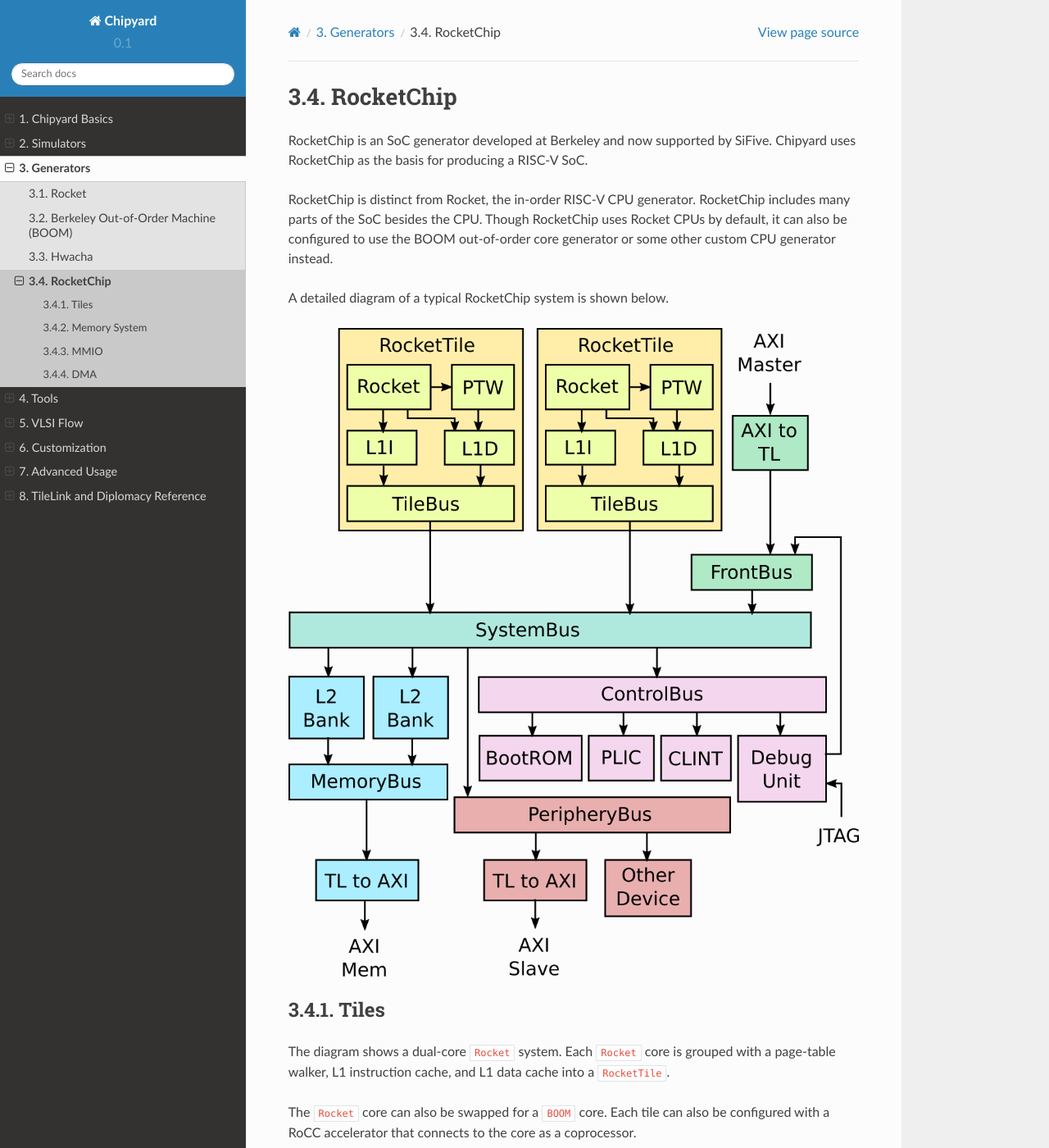
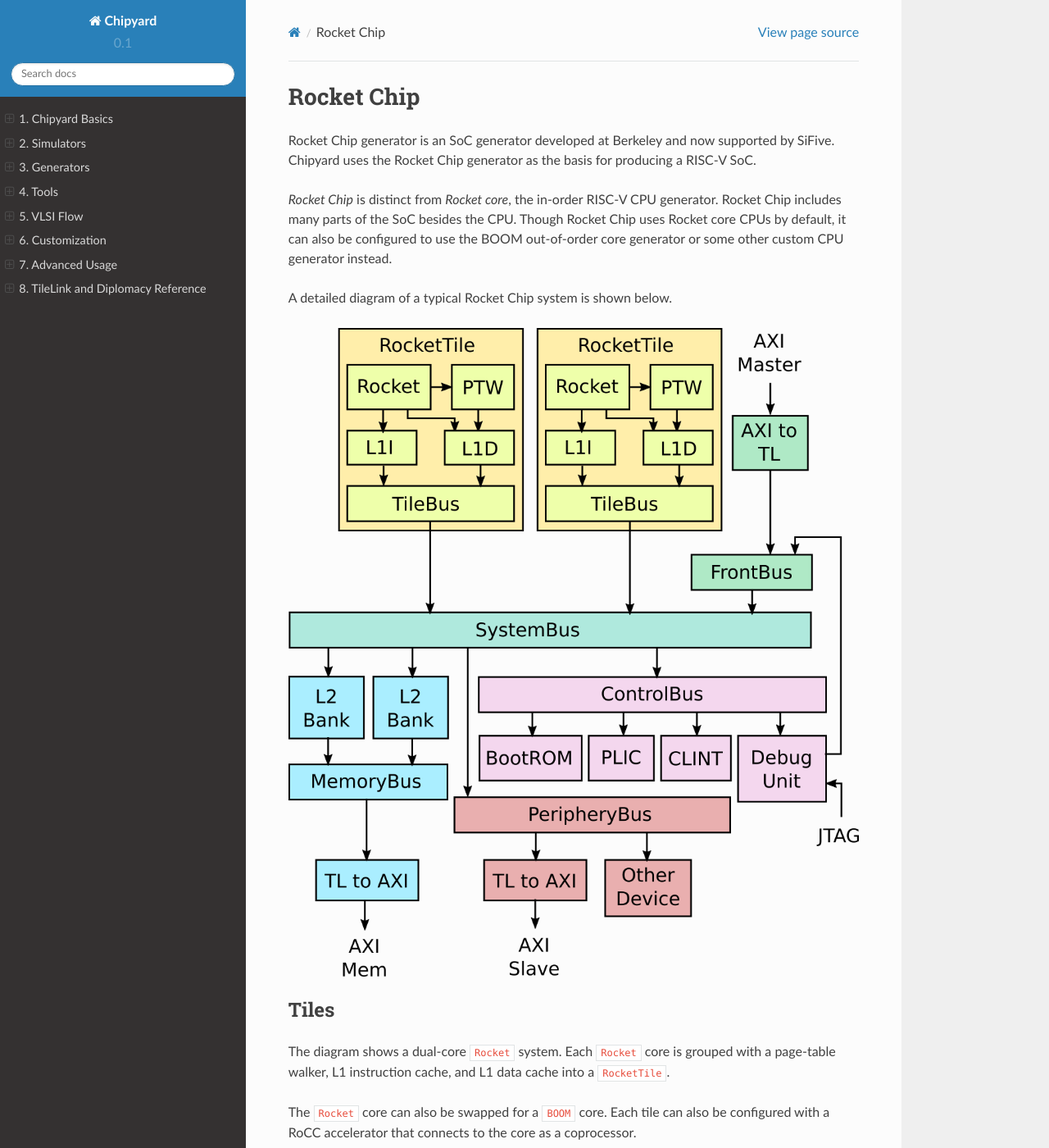
Before and after one commit to ucb-bar/chipyard, a Sphinx documentation site: the page built from docs/Generators/RocketChip.rst, in a window 1280 px wide and 1400 px high. Shown: the whole window at 82% size. Built offline with Sphinx 7.4.7 and the Read the Docs theme 2.0.0, drawn with Linux system fonts in a browser that asks for light colours; pages that are not in the unit, such as notebooks, are missing from menus; some of the changed text lies outside the part shown.

Commit message:
Rocket core vs Rocket Chip

```diff
--- a/docs/Generators/RocketChip.rst
+++ b/docs/Generators/RocketChip.rst
@@ -1,15 +1,15 @@
-RocketChip
-==========
+Rocket Chip
+===========
 
-RocketChip is an SoC generator developed at Berkeley and now supported by
-SiFive. Chipyard uses RocketChip as the basis for producing a RISC-V SoC.
+Rocket Chip generator is an SoC generator developed at Berkeley and now supported by
+SiFive. Chipyard uses the Rocket Chip generator as the basis for producing a RISC-V SoC.
 
-RocketChip is distinct from Rocket, the in-order RISC-V CPU generator.
-RocketChip includes many parts of the SoC besides the CPU. Though RocketChip
-uses Rocket CPUs by default, it can also be configured to use the BOOM
+`Rocket Chip` is distinct from `Rocket core`, the in-order RISC-V CPU generator.
+Rocket Chip includes many parts of the SoC besides the CPU. Though Rocket Chip
+uses Rocket core CPUs by default, it can also be configured to use the BOOM
 out-of-order core generator or some other custom CPU generator instead.
 
-A detailed diagram of a typical RocketChip system is shown below.
+A detailed diagram of a typical Rocket Chip system is shown below.
 
 .. image:: ../_static/images/rocketchip-diagram.png
 
--- a/docs/Generators/index.rst
+++ b/docs/Generators/index.rst
@@ -11,7 +11,7 @@
    :maxdepth: 2
    :caption: Generators:
 
-   Rocket
-   BOOM
+   Rocket Chip
+   Rocket Core
+   BOOM Core
    Hwacha
-   RocketChip
```
Also changed, not shown: docs/Generators/Rocket.rst (+4 -3 lines).
